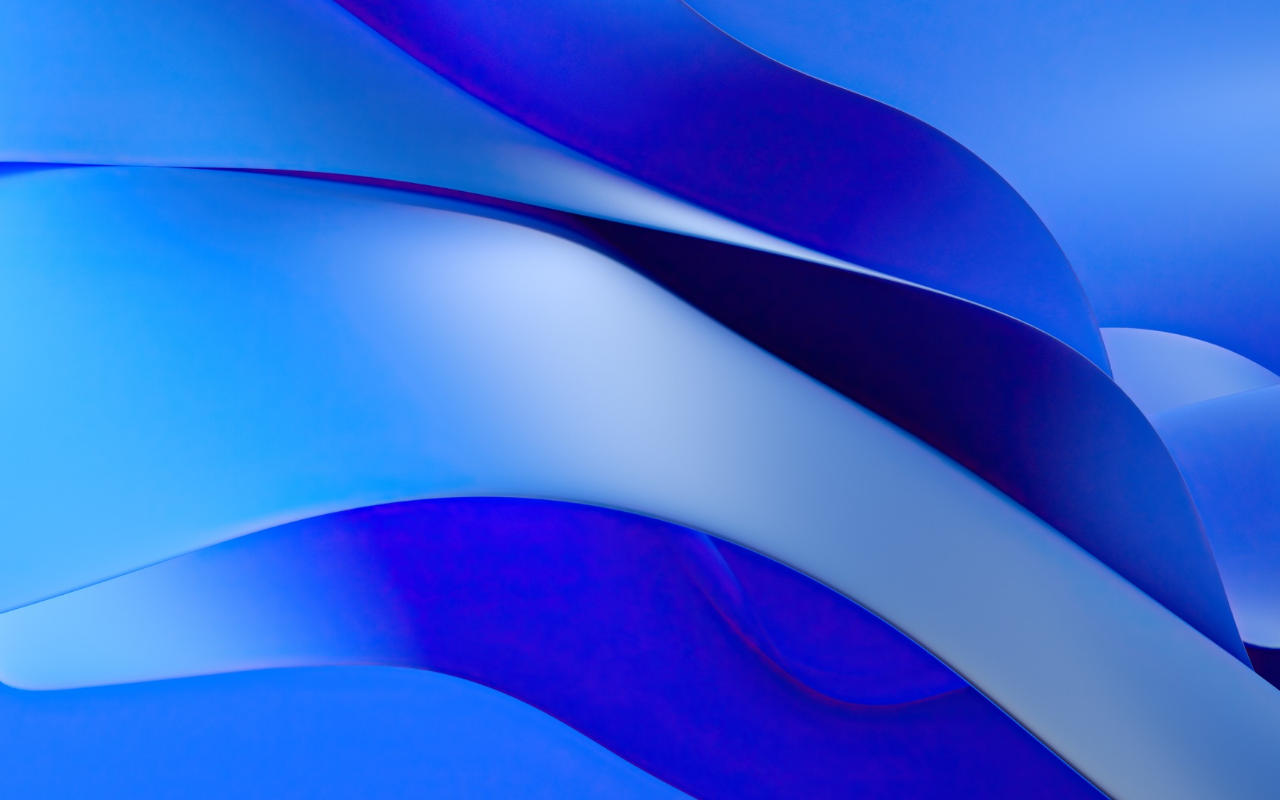
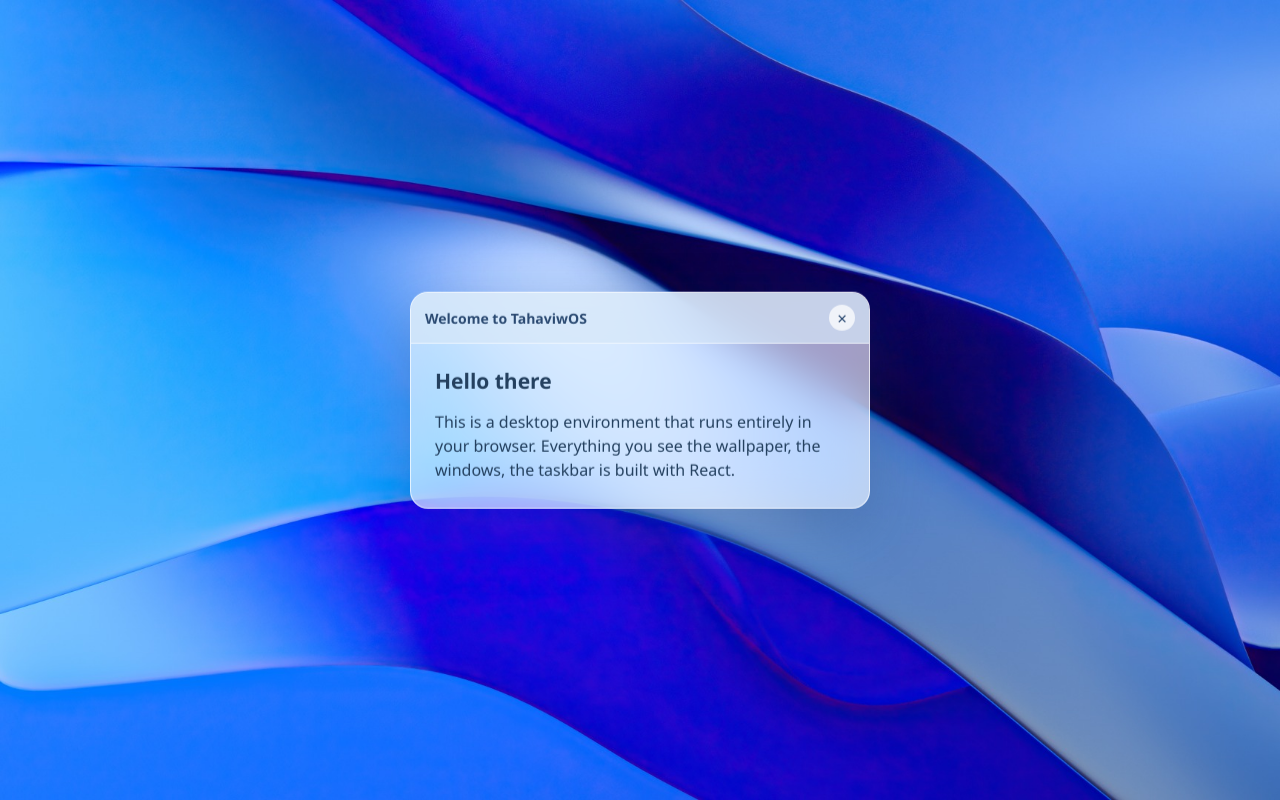
Before and after one commit to tahaviw/Web-Os, a React (Vite) app: page / in a window 1280 px wide. Built offline with nearby package versions, Linux system fonts and the light colour scheme.

Commit message:
make the popUp window

```diff
--- a/src/App.jsx
+++ b/src/App.jsx
@@ -1,3 +1,42 @@
-function App() {}
+import { useState } from "react";
+
+function WelcomeWindow({ onClose }) {
+  return (
+    <div className="welcome-window">
+      <div className="welcome-header">
+        <span className="welcome-title">Welcome to TahaviwOS</span>
+        <button
+          type="button"
+          className="welcome-close"
+          onClick={onClose}
+          aria-label="Close welcome window"
+        >
+          ×
+        </button>
+      </div>
+
+      <div className="welcome-body">
+        <h1 className="welcome-greeting">Hello there</h1>
+        <p className="welcome-text">
+          This is a desktop environment that runs entirely in your browser.
+          Everything you see the wallpaper, the windows, the taskbar is built
+          with React.
+        </p>
+      </div>
+    </div>
+  );
+}
+
+function App() {
+  const [isWelcomeOpen, setIsWelcomeOpen] = useState(true);
+
+  return (
+    <div className="desktop">
+      {isWelcomeOpen && (
+        <WelcomeWindow onClose={() => setIsWelcomeOpen(false)} />
+      )}
+    </div>
+  );
+}
 
 export default App;
--- a/src/index.css
+++ b/src/index.css
@@ -7,6 +7,35 @@
 * {
   margin: 0;
   padding: 0;
+}
+
+/* ==========================================================================
+   Typography
+   ========================================================================== */
+
+body {
+  font-family:
+    "Segoe UI Variable Text",
+    "Segoe UI Variable",
+    "Segoe UI",
+    system-ui,
+    -apple-system,
+    BlinkMacSystemFont,
+    "Helvetica Neue",
+    Arial,
+    sans-serif;
+  font-size: 16px;
+  line-height: 1.5;
+  -webkit-font-smoothing: antialiased;
+  -moz-osx-font-smoothing: grayscale;
+}
+
+/* Form controls do not inherit the font by default. */
+button,
+input,
+textarea,
+select {
+  font: inherit;
 }
 
 * {
@@ -41,3 +70,77 @@
   background-size: cover;
   background-attachment: fixed;
 }
+
+.desktop {
+  position: relative;
+  width: 100%;
+  height: 100%;
+}
+
+/* ==========================================================================
+   Welcome window
+   ========================================================================== */
+
+.welcome-window {
+  position: fixed;
+  top: 50%;
+  left: 50%;
+  transform: translate(-50%, -50%);
+  width: min(92vw, 460px);
+  border-radius: 18px;
+  overflow: hidden;
+  background: rgba(255, 255, 255, 0.62);
+  backdrop-filter: blur(22px) saturate(160%);
+  -webkit-backdrop-filter: blur(22px) saturate(160%);
+  border: 1px solid rgba(255, 255, 255, 0.7);
+  box-shadow: 0 24px 60px rgba(30, 60, 110, 0.28);
+}
+
+.welcome-header {
+  display: flex;
+  align-items: center;
+  justify-content: space-between;
+  gap: 12px;
+  padding: 12px 14px;
+  background: rgba(214, 231, 248, 0.7);
+  border-bottom: 1px solid rgba(255, 255, 255, 0.6);
+}
+
+.welcome-title {
+  font-size: 14px;
+  font-weight: 600;
+  color: #2b4a72;
+}
+
+.welcome-close {
+  display: grid;
+  place-items: center;
+  width: 26px;
+  height: 26px;
+  border: none;
+  border-radius: 50%;
+  background: rgba(255, 255, 255, 0.75);
+  color: #2b4a72;
+  font-size: 17px;
+  line-height: 1;
+  cursor: pointer;
+  transition:
+    background 0.15s ease,
+    color 0.15s ease;
+}
+
+.welcome-close:hover {
+  background: #ff5f57;
+  color: #fff;
+}
+
+.welcome-body {
+  padding: 22px 24px 26px;
+  color: #24405f;
+}
+
+.welcome-greeting {
+  margin-bottom: 12px;
+  font-size: 21px;
+  font-weight: 700;
+}
```
